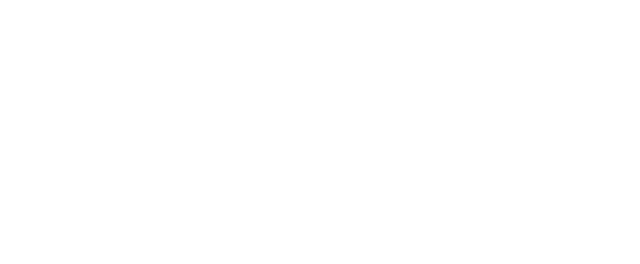
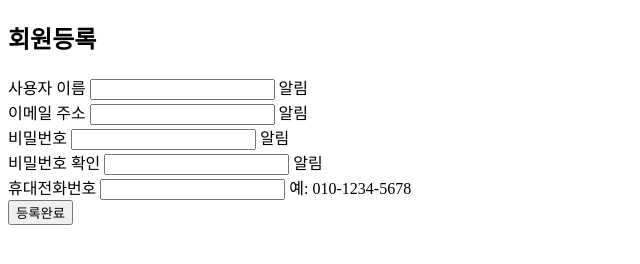
Before and after one commit to LimdaeIl/introduction-to-front, a plain HTML site: page index.html in a window 1280 px wide. Shown: the whole page, without its empty margins (0-640 px from the left). Drawn offline with Linux system fonts and the light colour scheme.

Commit message:
HTML 프로젝트 시작

```diff
--- a/index.html
+++ b/index.html
@@ -1,23 +1,45 @@
 <!DOCTYPE html>
-<!--문서의 유형을 정의합니다.-->
-
-<html lang="ko">
-  <!-- 문서의 루트 요소로 HTML 문서의 시작을 알린다.
-  Language의 약자이고, 한국어를 설명합니다. -->
-  <head>
-    <!-- 헤드 태그는 문서의 정보를 나타내는 태그입니다. 문서의 정보는 메타 태그를 이용하여 표현합니다. -->
-
-    <meta charset="UTF-8">
-    <!-- 컴퓨터가 인간의 언어를 이해하기 위해서는 한국어같은 문자를 위해서는 "UTF-8" -->
-
-    <meta name="viewport" content="width-device-width, inital-scale=1.0">
-     <!-- 반응형 웹 디자인을 위한 메타태그 width-device-width: 장치 크기 inital-scale: 사이즈(1.0 기본) -->
-
-     <title>프론트코딩</title>
-  </head>
-  <body>
-    <!-- 화면에 뿌려줄 데이터를 삽입한다.(글, 이미지 등) -->
-
-
-  </body>
+<html lang="en">
+<head>
+  <meta charset="UTF-8">
+  <meta name="viewport" content="width=device-width, initial-scale=1.0">
+  <title>회원등록</title>
+</head>
+<body>
+  <div>
+    <form action="">
+      <h2>회원등록</h2>
+      <div>
+        <label for="nickname">사용자 이름</label>
+        <input type="text">
+        <span>알림</span>
+      </div>
+      <div>
+        <label for="userEmail">이메일 주소</label>
+        <input type="email">
+        <span>알림</span>
+      </div>
+      <div>
+        <label for="userPassword">비밀번호</label>
+        <input type="password">
+        <span>알림</span>
+      </div>
+      <div>
+        <label for="confirmPassword">비밀번호 확인</label>
+        <input type="password">
+        <span>알림</span>
+      </div>
+      <div>
+        <label for="phone">휴대전화번호</label>
+        <input type="tel">
+        <span>예: 010-1234-5678</span>
+      </div>
+      <button type="submit">등록완료</button>
+    </form>
+    <!-- form 태그는 웹 브라우저(프론트엔드)에서 웹 서버(백엔드)로
+     데이터를 넘기고자 할 때 input 태그와 같이 작성해주는 태그입니다. -->
+  </div>
+  <!-- div 태그는 div 태그 안에 또 다른 태그나 값을 넣기 전까지는
+    영역과 공간을 가지지 않습니다. -->
+</body>
 </html>
```
